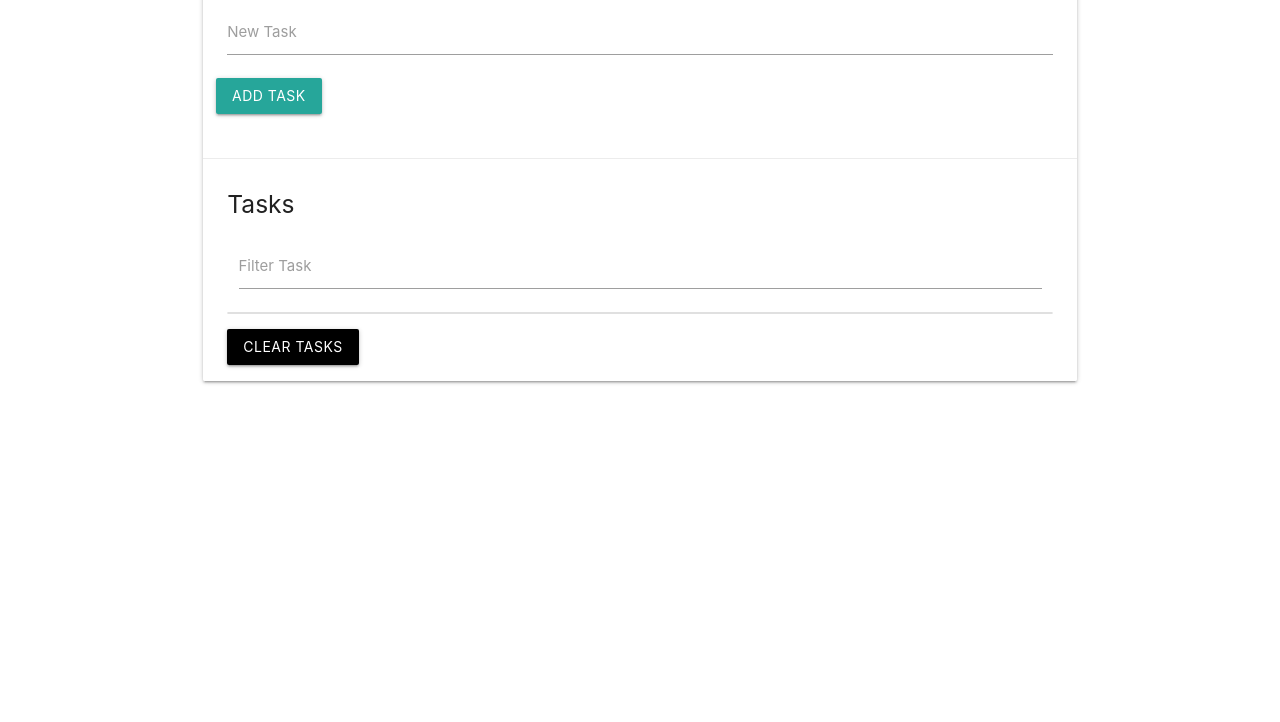
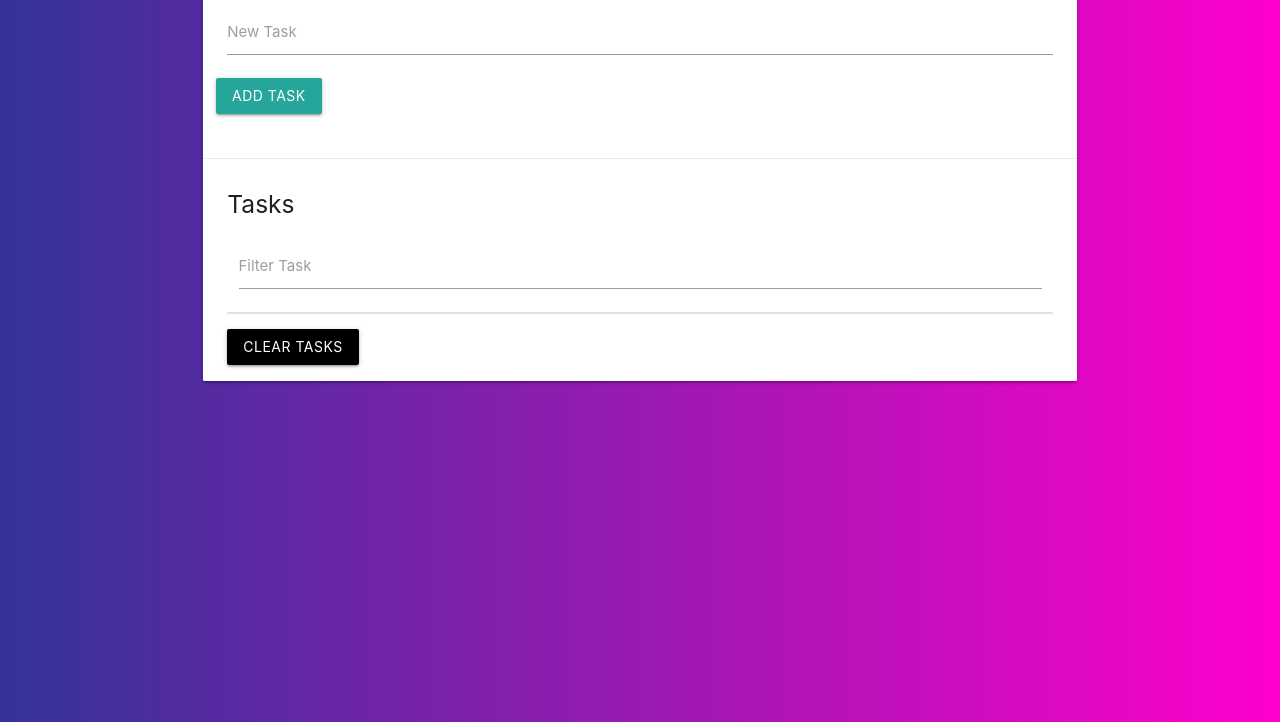
Before and after one commit to Abdullah-Sajjad026/TaskList-App, a plain HTML site: page index.html in a window 1280 px wide. Shown: the part 78-800 px from the top of the page. Drawn offline with nearby package versions, Linux system fonts and the light colour scheme.

Commit message:
added bg-gradient

```diff
--- a/index.html
+++ b/index.html
@@ -16,7 +16,10 @@
     <title>TaskList</title>
 </head>
 
-<body>
+<body style="background: #ff00cc;  /* fallback for old browsers */
+background: -webkit-linear-gradient(to right, #333399, #ff00cc);  /* Chrome 10-25, Safari 5.1-6 */
+background: linear-gradient(to right, #333399, #ff00cc); /* W3C, IE 10+/ Edge, Firefox 16+, Chrome 26+, Opera 12+, Safari 7+ */
+">
 
     <div class="container">
         <div class="row">
```
